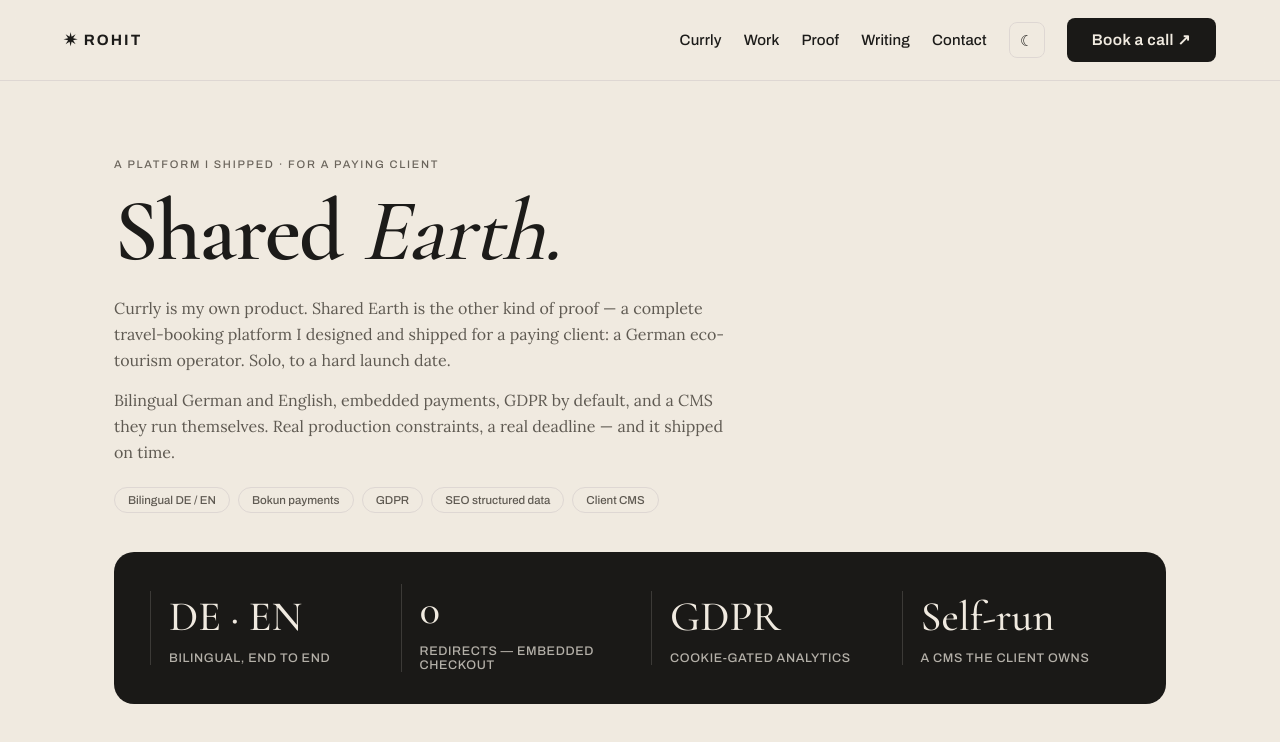
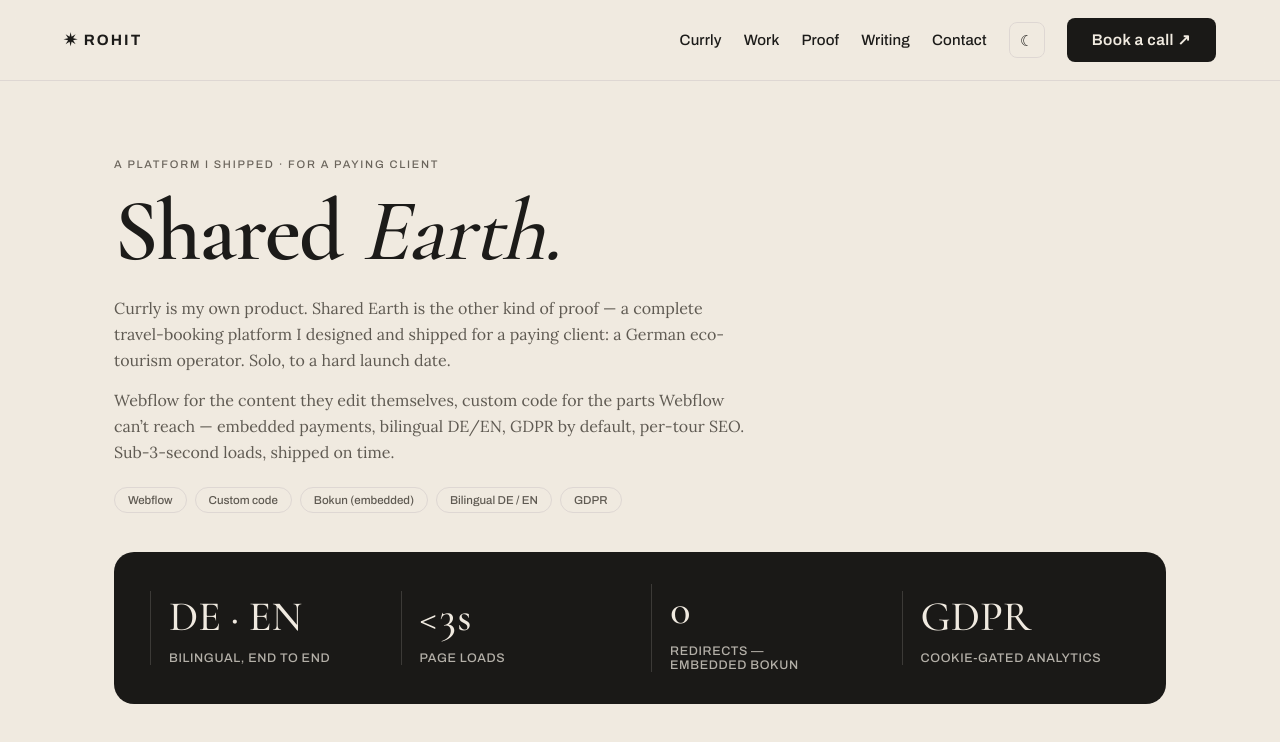
Before and after one commit to rohit1703/rohit-executive-portfolio, a Next.js app: page /shared-earth in a window 1280 px wide. Shown: the top 742 px of the page. Built offline with nearby package versions, Linux system fonts and the light colour scheme.

Commit message:
content(shared-earth): revert to companion-card + page placement; refresh with Webflow/custom-code + sub-3s

```diff
--- a/app/page.tsx
+++ b/app/page.tsx
@@ -33,9 +33,9 @@
 const SHARED_ROWS: { label: string; val: string }[] = [
   { label: 'Bilingual — German + English, end to end', val: 'DE / EN' },
   { label: 'Embedded Bokun checkout', val: 'no redirect' },
-  { label: 'GDPR — analytics gated on consent', val: 'compliant' },
+  { label: 'GDPR — cookie-gated analytics', val: 'compliant' },
   { label: 'Per-tour SEO structured data', val: 'rich results' },
-  { label: 'A CMS the client runs themselves', val: 'self-serve' },
+  { label: 'Webflow they edit; custom code for the rest', val: 'sub-3s loads' },
 ];
 
 const PARTNER_TAGS = [
--- a/app/shared-earth/page.tsx
+++ b/app/shared-earth/page.tsx
@@ -7,13 +7,13 @@
     'A bilingual (DE/EN) travel-booking platform for a German eco-tourism operator — designed and shipped solo to a fixed launch date, with embedded Bokun payments, GDPR-compliant analytics, per-tour SEO structured data, and a client-run CMS.',
 };
 
-const TECH = ['Bilingual DE / EN', 'Bokun payments', 'GDPR', 'SEO structured data', 'Client CMS'];
+const TECH = ['Webflow', 'Custom code', 'Bokun (embedded)', 'Bilingual DE / EN', 'GDPR'];
 
 const SPECS: [string, string][] = [
   ['DE · EN', 'Bilingual, end to end'],
-  ['0', 'Redirects — embedded checkout'],
+  ['<3s', 'Page loads'],
+  ['0', 'Redirects — embedded Bokun'],
   ['GDPR', 'Cookie-gated analytics'],
-  ['Self-run', 'A CMS the client owns'],
 ];
 
 const DECISIONS: { n: string; t: string; b: string }[] = [
@@ -21,7 +21,7 @@
   { n: '02', t: 'Bilingual from the ground up', b: 'German and English as first-class citizens — not a bolt-on translation but a fully localised booking flow, content, and metadata in both languages.' },
   { n: '03', t: 'GDPR, built in — not patched on', b: 'Analytics gated behind cookie consent: nothing tracks until the visitor agrees. Compliance from the first line, for a European operator and audience.' },
   { n: '04', t: 'Every tour, structured for search', b: 'Per-tour SEO structured data so each experience is individually discoverable and eligible for rich results — the booking engine feeding the growth engine.' },
-  { n: '05', t: 'A site the client runs without me', b: 'A CMS the operator manages themselves — they add tours, edit content, and publish on their own. I built it to be handed over, not depended on.' },
+  { n: '05', t: 'Webflow for them, custom code for the rest', b: "The client runs their content in Webflow themselves — adding tours, editing copy, publishing on their own. Everything Webflow can’t reach — the no-redirect Bokun checkout, cookie-gated analytics, per-tour structured data — is custom code sitting alongside it." },
 ];
 
 export default function SharedEarthPage() {
@@ -36,8 +36,9 @@
           eco-tourism operator. Solo, to a hard launch date.
         </p>
         <p className="lead" style={{ marginTop: 14 }}>
-          Bilingual German and English, embedded payments, GDPR by default, and a CMS they run
-          themselves. Real production constraints, a real deadline — and it shipped on time.
+          Webflow for the content they edit themselves, custom code for the parts Webflow
+          can&rsquo;t reach &mdash; embedded payments, bilingual DE/EN, GDPR by default, per-tour SEO.
+          Sub-3-second loads, shipped on time.
         </p>
         <div className="tech-tags">
           {TECH.map((t) => <span className="tech-tag" key={t}>{t}</span>)}
```
Also changed, not shown: app/currly/page.tsx (+2 -29 lines).
